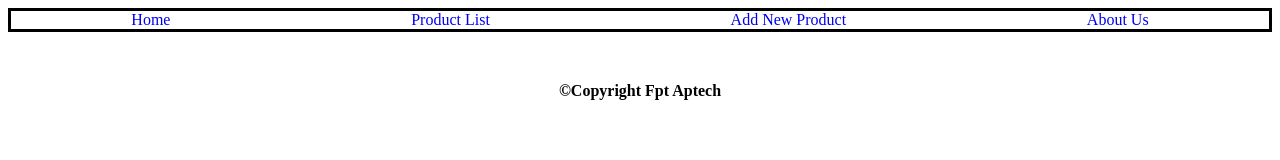
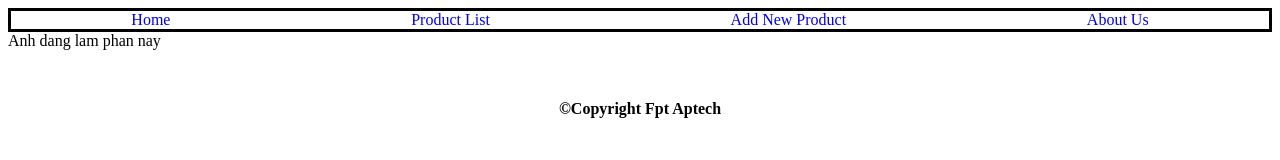
Before and after one commit to akonorflorida/Demo, a plain HTML site: page index.html in a window 1280 px wide. Drawn offline with nearby package versions, Linux system fonts and the light colour scheme; some packages are replaced by stand-ins of ours; no server answers.

Commit message:
Update index.html

```diff
--- a/index.html
+++ b/index.html
@@ -43,7 +43,7 @@
         <a href="#!Add">Add New Product</a>
         <a href="#!About">About Us</a>
     </nav>
-
+    Anh dang lam phan nay
     <div ng-view></div>
 <!--     Dong đã sửa xong -->
     <script src="https://ajax.googleapis.com/ajax/libs/angularjs/1.7.9/angular.min.js"></script>
```
